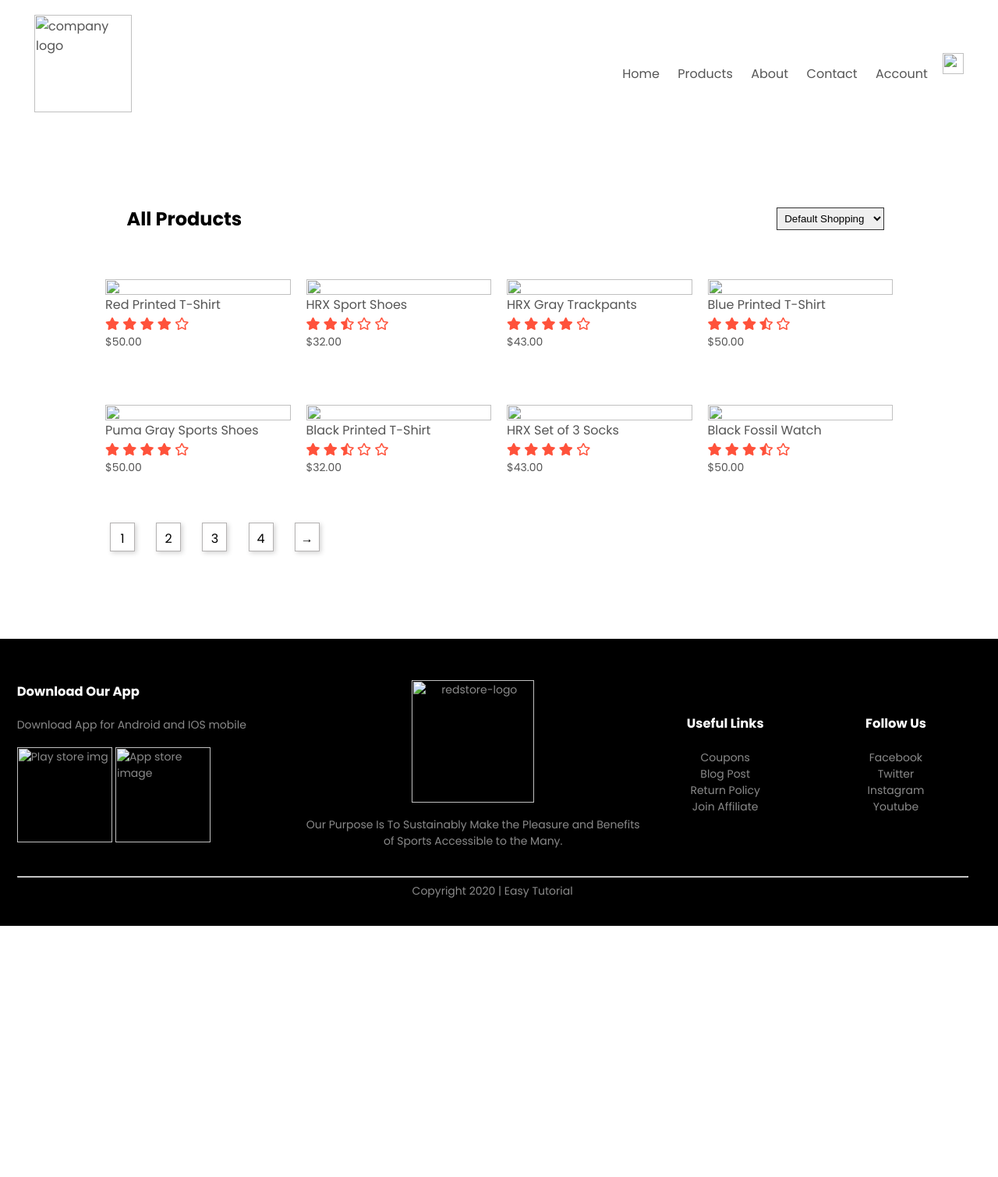
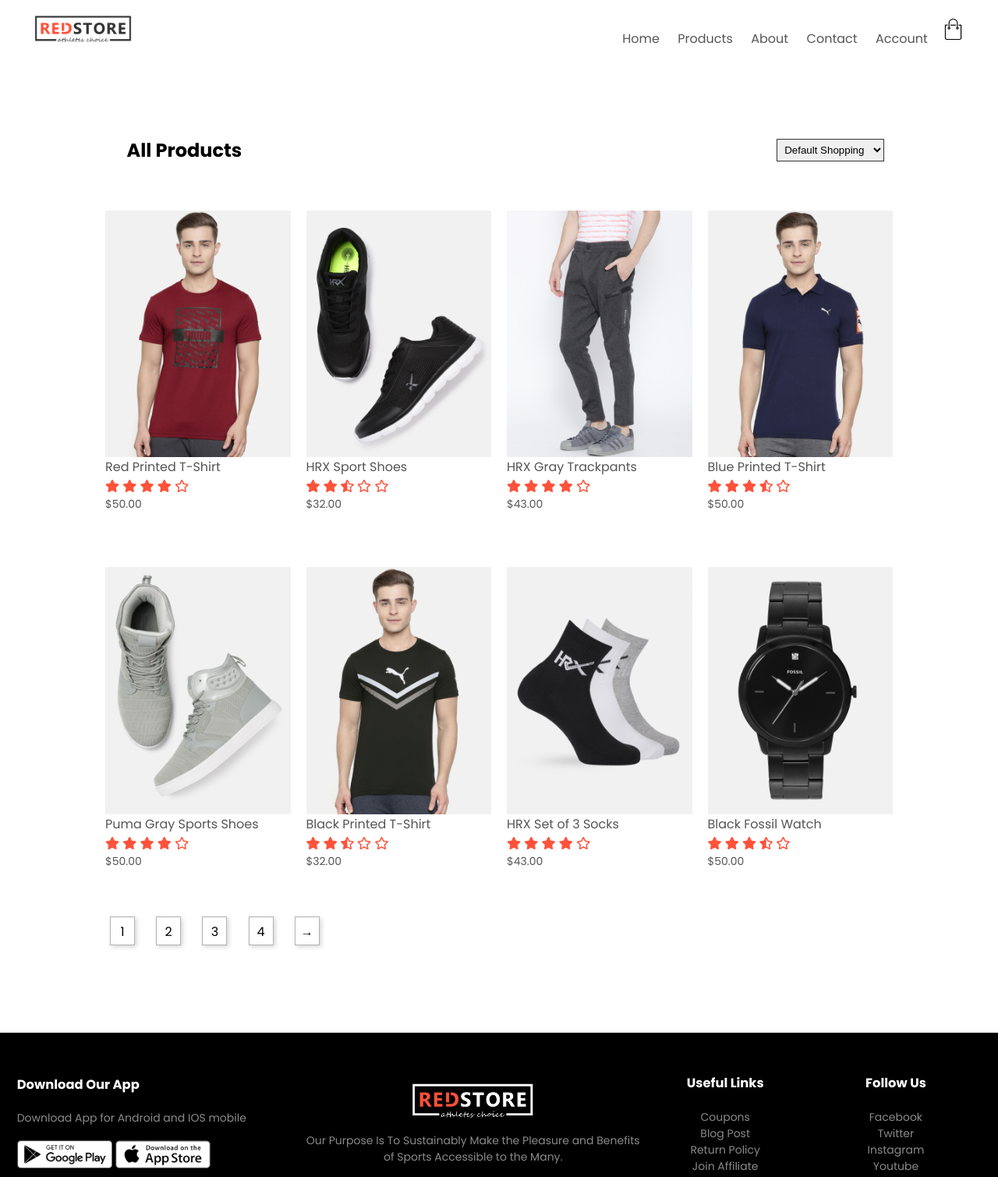
Before and after one commit to JosephJohncross/E-commerce-Website, a plain HTML site: page products.html in a window 1280 px wide. Shown: the top 1509 px of the page at 78% size. Before the commit the page ends 1187 px from the top, so only its background shows below. Drawn offline with Linux system fonts and the light colour scheme; files that its build step writes are made by us from their sources.

Commit message:
Update products.html

```diff
--- a/products.html
+++ b/products.html
@@ -3,8 +3,8 @@
     <meta http-equiv="X-UA-Compatible" content="IE=edge">
     <meta name="viewport" content="width=device-width, initial-scale=1.0">
     <title>All  Products -  Redstore</title>
-    <link rel="stylesheet" href="/E-commerce/style.css">
-    <link rel="stylesheet" href="/E-commerce/style-products.css">
+    <link rel="stylesheet" href="/style.css">
+    <link rel="stylesheet" href="/style-products.css">
     <link href="https://fonts.googleapis.com/css2?family=Poppins:wght@300;400;500;600;700&display=swap" rel="stylesheet">
     <link rel="stylesheet" href="https://pro.fontawesome.com/releases/v5.10.0/css/all.css" integrity="sha384-AYmEC3Yw5cVb3ZcuHtOA93w35dYTsvhLPVnYs9eStHfGJvOvKxVfELGroGkvsg+p" crossorigin="anonymous"/>
 </head>
@@ -17,19 +17,19 @@
         <div class="container">
             <div class="navbar">
                 <div class="logo">
-                    <a href="index.html"><img src="/E-commerce/images/logo.png" alt="company logo" width="125px"></a>
+                    <a href="index.html"><img src="/images/logo.png" alt="company logo" width="125px"></a>
                 </div>
                 <nav>
                     <ul id="MenuItems">
-                        <li><a href="/E-commerce/index.html">Home</a></li>
-                        <li><a href="/E-commerce/products.html">Products</a></li>
+                        <li><a href="/index.html">Home</a></li>
+                        <li><a href="/products.html">Products</a></li>
                         <li><a href="">About</a></li>
                         <li><a href="#bottom">Contact</a></li>
-                        <li><a href="/E-commerce/account.html">Account</a></li>
+                        <li><a href="/account.html">Account</a></li>
                     </ul>
                 </nav>
-                <a href="cart.html"><img src="/E-commerce/images/cart.png" alt="cart image" width="27px" height="27px"></a>
-                <img src="/E-commerce/images/menu.png" alt="" class="menu-icon" onclick="menutoggle()">
+                <a href="cart.html"><img src="/images/cart.png" alt="cart image" width="27px" height="27px"></a>
+                <img src="/images/menu.png" alt="" class="menu-icon" onclick="menutoggle()">
             </div>
         </div>
     </div>
@@ -51,7 +51,7 @@
         </div>
         <div class="row">
             <div class="col-4">
-                <img src="/E-commerce/images/product-1.jpg" alt="">
+                <img src="/images/product-1.jpg" alt="">
                 <h4>Red Printed T-Shirt</h4>
                 <div class="rating">
                     <i class="fas fa-star"></i>
@@ -63,7 +63,7 @@
                 <p>$50.00</p>
             </div>
             <div class="col-4">
-                <img src="/E-commerce/images/product-2.jpg" alt="">
+                <img src="/images/product-2.jpg" alt="">
                 <h4>HRX Sport Shoes</h4>
                 <div class="rating">
                     <i class="fas fa-star"></i>
@@ -75,7 +75,7 @@
                 <p>$32.00</p>
             </div>
             <div class="col-4">
-                <img src="/E-commerce/images/product-3.jpg" alt="">
+                <img src="/images/product-3.jpg" alt="">
                 <h4>HRX Gray Trackpants</h4>
                 <div class="rating">
                     <i class="fas fa-star"></i>
@@ -87,7 +87,7 @@
                 <p>$43.00</p>
             </div>
             <div class="col-4">
-                <img src="/E-commerce/images/product-4.jpg" alt="">
+                <img src="/images/product-4.jpg" alt="">
                 <h4>Blue Printed T-Shirt</h4>
                 <div class="rating">
                     <i class="fas fa-star"></i>
@@ -101,7 +101,7 @@
         </div>
         <div class="row">
             <div class="col-4">
-                <img src="/E-commerce/images/product-5.jpg" alt="">
+                <img src="/images/product-5.jpg" alt="">
                 <h4>Puma Gray Sports Shoes</h4>
                 <div class="rating">
                     <i class="fas fa-star"></i>
@@ -113,7 +113,7 @@
                 <p>$50.00</p>
             </div>
             <div class="col-4">
-                <img src="/E-commerce/images/product-6.jpg" alt="">
+                <img src="/images/product-6.jpg" alt="">
                 <h4>Black Printed T-Shirt</h4>
                 <div class="rating">
                     <i class="fas fa-star"></i>
@@ -125,7 +125,7 @@
                 <p>$32.00</p>
             </div>
             <div class="col-4">
-                <img src="/E-commerce/images/product-7.jpg" alt="">
+                <img src="/images/product-7.jpg" alt="">
                 <h4>HRX Set of 3 Socks</h4>
                 <div class="rating">
                     <i class="fas fa-star"></i>
@@ -137,7 +137,7 @@
                 <p>$43.00</p>
             </div>
             <div class="col-4">
-                <img src="/E-commerce/images/product-8.jpg" alt="">
+                <img src="/images/product-8.jpg" alt="">
                 <h4>Black Fossil Watch</h4>
                 <div class="rating">
                     <i class="fas fa-star"></i>
@@ -185,12 +185,12 @@
                     <h3>Download Our App</h3>
                     <p>Download App for Android and IOS mobile</p>
                     <div class="app-logo">
-                        <img src="/E-commerce/images/play-store.png" alt="Play store img">
-                        <img src="/E-commerce/images/app-store.png" alt="App store image">
+                        <img src="/images/play-store.png" alt="Play store img">
+                        <img src="/images/app-store.png" alt="App store image">
                     </div>
                 </div>
                 <div class="footer-col-2">
-                    <img src="/E-commerce/images/logo-white.png" alt="redstore-logo">
+                    <img src="/images/logo-white.png" alt="redstore-logo">
                     <p>Our Purpose Is To Sustainably Make the Pleasure and Benefits of Sports Accessible to the Many.</p>
                 </div>
                 <div class="footer-col-3">
```
